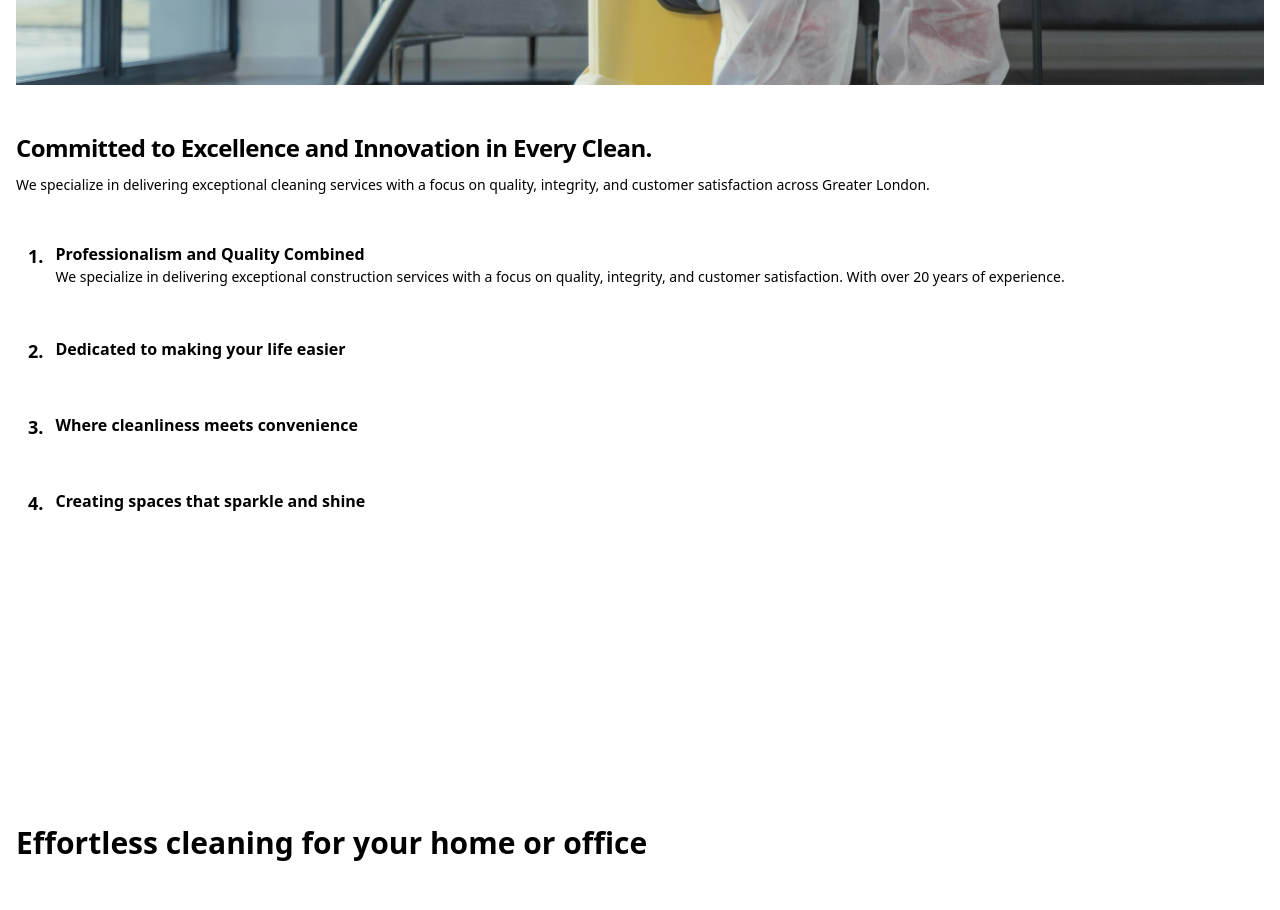
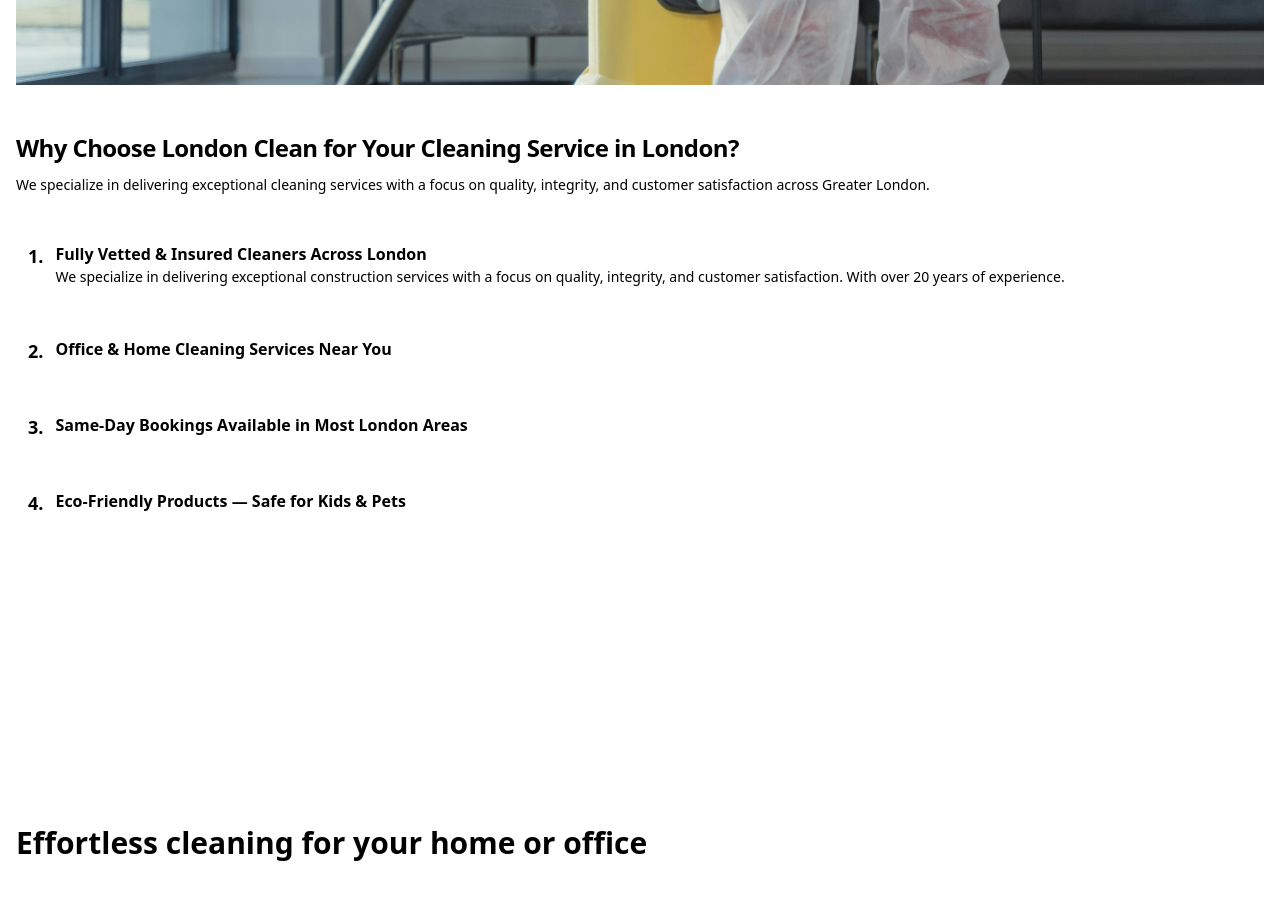
Before and after one commit to londonclean01-site/site, a Next.js app: page / in a window 1280 px wide. Shown: the part 3560-4470 px from the top of the page. Built offline with nearby package versions, Linux system fonts and the light colour scheme; no server answers.

Commit message:
Update AboutSection.tsx

```diff
--- a/src/components/sections/AboutSection.tsx
+++ b/src/components/sections/AboutSection.tsx
@@ -15,28 +15,28 @@
 const tabs: TabItem[] = [
   {
     number: "1",
-    title: "Professionalism and Quality Combined",
+    title: "Fully Vetted & Insured Cleaners Across London",
     description: "We specialize in delivering exceptional construction services with a focus on quality, integrity, and customer satisfaction. With over 20 years of experience.",
     image: "/punkt1.jpg",
     imageAlt: "Professional cleaning service in London",
   },
   {
     number: "2",
-    title: "Dedicated to making your life easier",
+    title: "Office & Home Cleaning Services Near You",
     description: "We are dedicated to making your life easier by providing professional, reliable, and affordable cleaning services, ensuring a spotless and stress-free environment for you.",
     image: "https://images.unsplash.com/photo-1585421514738-01798e348b17?q=80&w=1200&auto=format&fit=crop",
     imageAlt: "Reliable cleaning services",
   },
   {
     number: "3",
-    title: "Where cleanliness meets convenience",
+    title: "Same-Day Bookings Available in Most London Areas",
     description: "Experience the perfect blend of cleanliness and convenience with our innovative solutions, ensuring a spotless environment effortlessly, saving you time and effort every day.",
     image: "/punkt3.jpg",
     imageAlt: "Convenient cleaning solutions",
   },
   {
     number: "4",
-    title: "Creating spaces that sparkle and shine",
+    title: "Eco-Friendly Products — Safe for Kids & Pets",
     description: "We create clean, fresh, and sparkling spaces with our professional cleaning services, ensuring a healthy and welcoming environment for your home or workplace.",
     image: "/punkt4.jpg",
     imageAlt: "Sparkling clean spaces",
@@ -105,7 +105,7 @@
                 transition={{ duration: 0.6, delay: 0.3 }}
                 className="text-2xl md:text-3xl lg:text-4xl font-bold tracking-tight text-foreground mb-3 leading-tight"
               >
-                Committed to Excellence and Innovation in Every Clean.
+                Why Choose London Clean for Your Cleaning Service in London?
               </motion.h2>
               <motion.p
                 initial={{ opacity: 0, y: 20 }}
```
